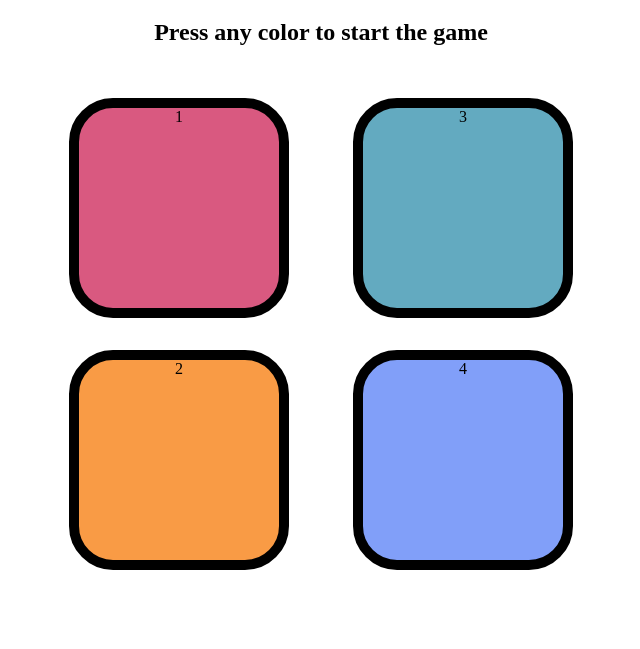
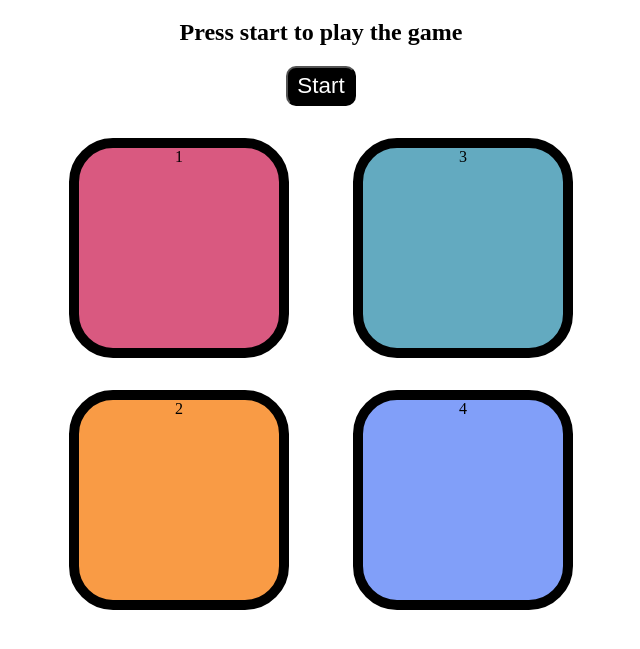
Before and after one commit to Sarfarazshaikh08/simon-says-game, a plain HTML site: page index.html in a window 1280 px wide. Shown: the part 61-710 px from the top of the page, without its empty margins (319-959 px from the left). Drawn offline with Linux system fonts and the light colour scheme.

Commit message:
add start button

```diff
--- a/app.js
+++ b/app.js
@@ -7,8 +7,9 @@ let started = false;
 let level = 0;
 
 let h2 = document.querySelector("h2");
+let start = document.querySelector(".start")
 
-document.addEventListener("keypress", function () {
+start.addEventListener("click", function () {
   if (started == false) {
     started = true;
 console.log("game started!")
@@ -54,7 +55,7 @@ function checkAns(idx) {
       setTimeout(levelUp, 1000);
     }
   } else {
-    h2.innerHTML = `Game Over! Your score was <b>${level}</b> <br> Press any key to start.`;
+    h2.innerHTML = `Game Over! Your score was <b>${level}</b> <br> Press start to play.`;
     document.querySelector("body").style.backgroundColor = "red"
 
     setTimeout(function() {
--- a/index.html
+++ b/index.html
@@ -8,7 +8,8 @@
   </head>
   <body>
     <h1>Simon Says Game</h1>
-    <h2>Press any color to start the game</h2>
+    <h2>Press start to play the game</h2>
+    <button class="start">Start</button>
     <div class="btn-container">
       <div class="line-one">
         <div class="btn red" type="button" id="red">1</div>
--- a/style.css
+++ b/style.css
@@ -1,5 +1,14 @@
 body {
     text-align: center;
+}
+
+.start {
+    background-color: black;
+    color: white;
+    border-radius: 10px;
+    height: 40px;
+    width: 70px;
+    font-size: 1.4rem;
 }
 
 .btn {
```
